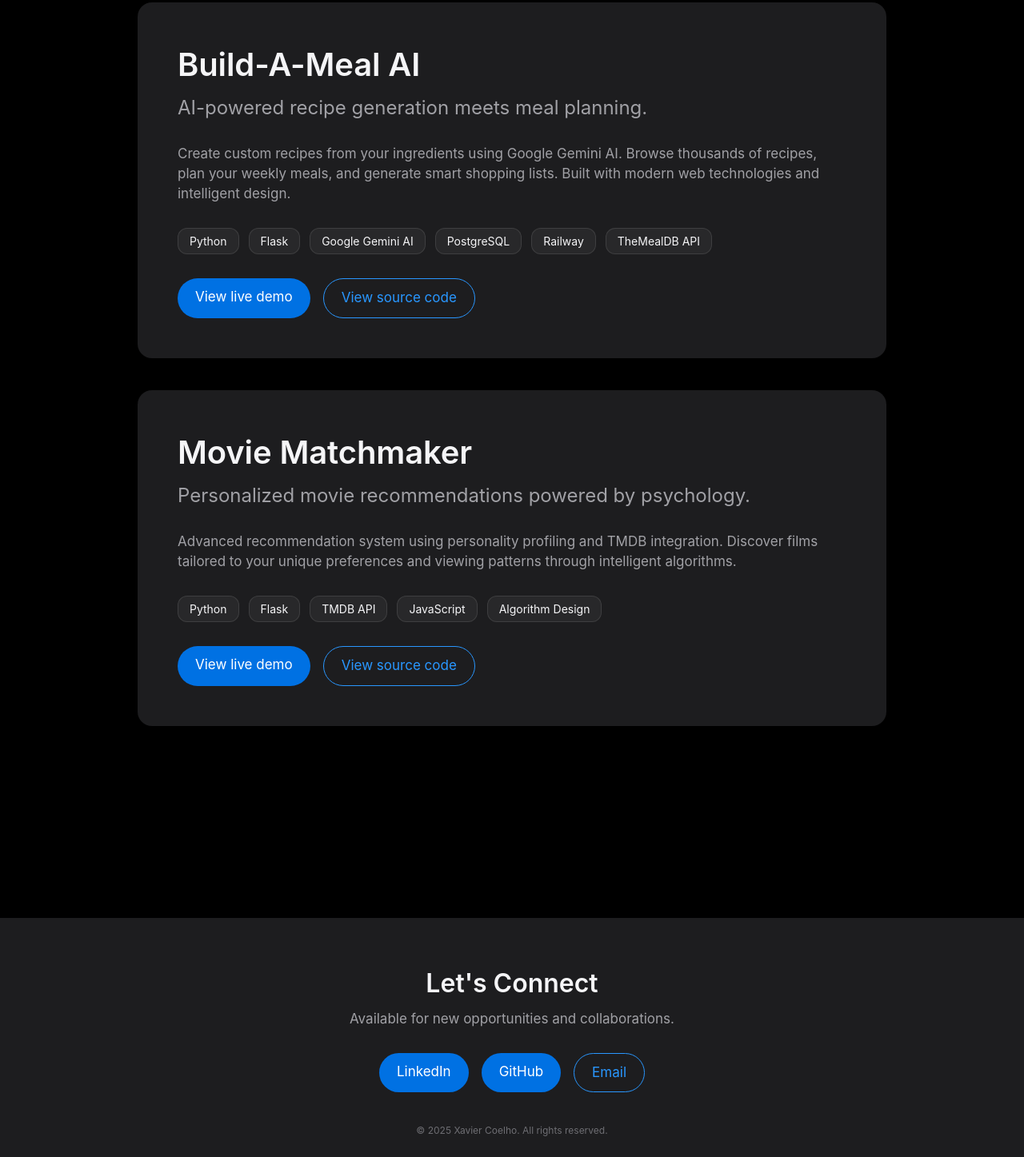
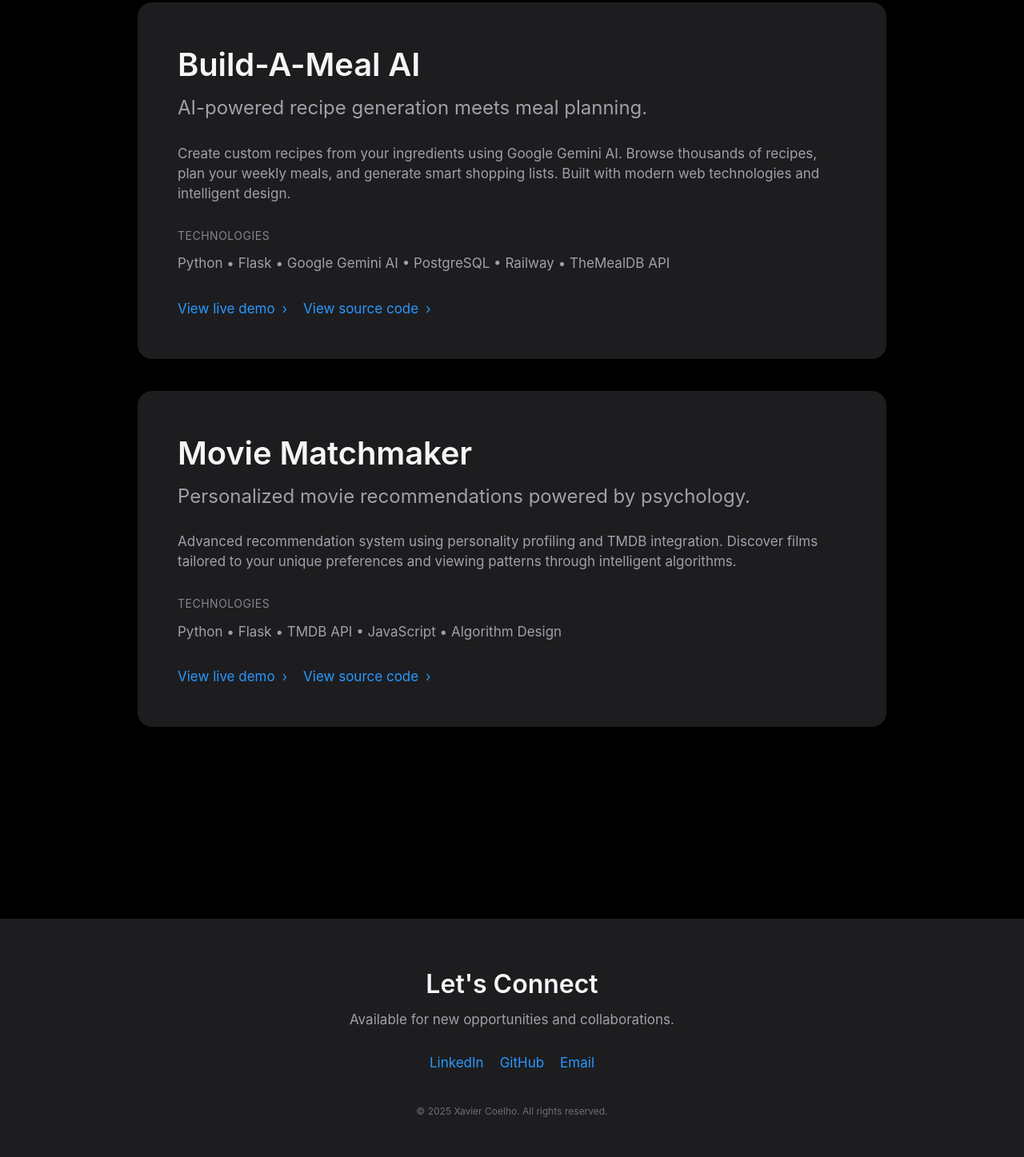
Before and after one commit to vxcoelho/xaviercoelho, a plain HTML site: page index.html in a window 1280 px wide. Shown: the part 593-2040 px from the top of the page at 80% size. Drawn offline with Linux system fonts and the light colour scheme.

Commit message:
Update index.html

```diff
--- a/index.html
+++ b/index.html
@@ -175,25 +175,45 @@
         }
 
         .tech-list {
-            display: flex;
-            flex-wrap: wrap;
-            gap: 12px;
-            margin-bottom: 30px;
+            margin: 25px 0;
+        }
+
+        .tech-list-title {
+            font-size: 14px;
+            color: #86868b;
+            margin-bottom: 10px;
+            text-transform: uppercase;
+            letter-spacing: 0.5px;
         }
 
         .tech-item {
-            background: rgba(255, 255, 255, 0.05);
-            color: #f5f5f7;
-            padding: 6px 14px;
-            border-radius: 12px;
-            font-size: 14px;
-            border: 1px solid rgba(255, 255, 255, 0.1);
+            color: #a1a1a6;
+            font-size: 17px;
+            line-height: 1.8;
+            display: block;
         }
 
         .project-links {
             display: flex;
-            gap: 16px;
+            gap: 20px;
             flex-wrap: wrap;
+            margin-top: 30px;
+        }
+
+        .project-link {
+            color: #2997ff;
+            text-decoration: none;
+            font-size: 17px;
+            transition: opacity 0.3s;
+        }
+
+        .project-link:hover {
+            opacity: 0.7;
+        }
+
+        .project-link::after {
+            content: ' ›';
+            margin-left: 4px;
         }
 
         /* Footer */
@@ -219,10 +239,21 @@
 
         .footer-links {
             display: flex;
-            gap: 16px;
+            gap: 20px;
             justify-content: center;
             flex-wrap: wrap;
             margin-bottom: 40px;
+        }
+
+        .footer-link {
+            color: #2997ff;
+            text-decoration: none;
+            font-size: 17px;
+            transition: opacity 0.3s;
+        }
+
+        .footer-link:hover {
+            opacity: 0.7;
         }
 
         .footer .copyright {
@@ -287,7 +318,6 @@
                 font-size: 24px;
             }
 
-            .project-links,
             .hero .buttons {
                 flex-direction: column;
                 width: 100%;
@@ -317,8 +347,8 @@
         <h1>Xavier Coelho</h1>
         <p class="tagline">Full-Stack Developer. AI Integration Specialist.</p>
         <div class="buttons">
-            <a href="#projects" class="btn-primary">View Projects</a>
-            <a href="mailto:your.email@domain.com" class="btn-outline">Get in touch</a>
+            <a href="#projects" class="btn-primary">View projects</a>
+            <a href="mailto:vxcoelho@icloud.com" class="btn-outline">Get in touch</a>
         </div>
     </section>
 
@@ -333,17 +363,13 @@
             <p>Create custom recipes from your ingredients using Google Gemini AI. Browse thousands of recipes, plan your weekly meals, and generate smart shopping lists. Built with modern web technologies and intelligent design.</p>
 
             <div class="tech-list">
-                <span class="tech-item">Python</span>
-                <span class="tech-item">Flask</span>
-                <span class="tech-item">Google Gemini AI</span>
-                <span class="tech-item">PostgreSQL</span>
-                <span class="tech-item">Railway</span>
-                <span class="tech-item">TheMealDB API</span>
+                <div class="tech-list-title">Technologies</div>
+                <span class="tech-item">Python • Flask • Google Gemini AI • PostgreSQL • Railway • TheMealDB API</span>
             </div>
 
             <div class="project-links">
-                <a href="https://web-production-8bf7f.up.railway.app/" class="btn-primary">View live demo</a>
-                <a href="https://github.com/vxcoelho/BuildamealAI" class="btn-outline">View source code</a>
+                <a href="https://web-production-8bf7f.up.railway.app/" class="project-link">View live demo</a>
+                <a href="https://github.com/vxcoelho/BuildamealAI" class="project-link">View source code</a>
             </div>
         </div>
 
@@ -354,16 +380,13 @@
             <p>Advanced recommendation system using personality profiling and TMDB integration. Discover films tailored to your unique preferences and viewing patterns through intelligent algorithms.</p>
 
             <div class="tech-list">
-                <span class="tech-item">Python</span>
-                <span class="tech-item">Flask</span>
-                <span class="tech-item">TMDB API</span>
-                <span class="tech-item">JavaScript</span>
-                <span class="tech-item">Algorithm Design</span>
+                <div class="tech-list-title">Technologies</div>
+                <span class="tech-item">Python • Flask • TMDB API • JavaScript • Algorithm Design</span>
             </div>
 
             <div class="project-links">
-                <a href="#" class="btn-primary">View live demo</a>
-                <a href="https://github.com/vxcoelho" class="btn-outline">View source code</a>
+                <a href="#" class="project-link">View live demo</a>
+                <a href="https://github.com/vxcoelho" class="project-link">View source code</a>
             </div>
         </div>
     </section>
@@ -373,9 +396,9 @@
         <h3>Let's Connect</h3>
         <p>Available for new opportunities and collaborations.</p>
         <div class="footer-links">
-            <a href="https://linkedin.com/in/yourprofile" class="btn-primary">LinkedIn</a>
-            <a href="https://github.com/vxcoelho" class="btn-primary">GitHub</a>
-            <a href="mailto:your.email@domain.com" class="btn-outline">Email</a>
+            <a href="https://www.linkedin.com/in/xavier-coelho-30ba631a2/" class="footer-link">LinkedIn</a>
+            <a href="https://github.com/vxcoelho" class="footer-link">GitHub</a>
+            <a href="mailto:vxcoelho@icloud.com" class="footer-link">Email</a>
         </div>
         <p class="copyright">&copy; 2025 Xavier Coelho. All rights reserved.</p>
     </footer>
```
